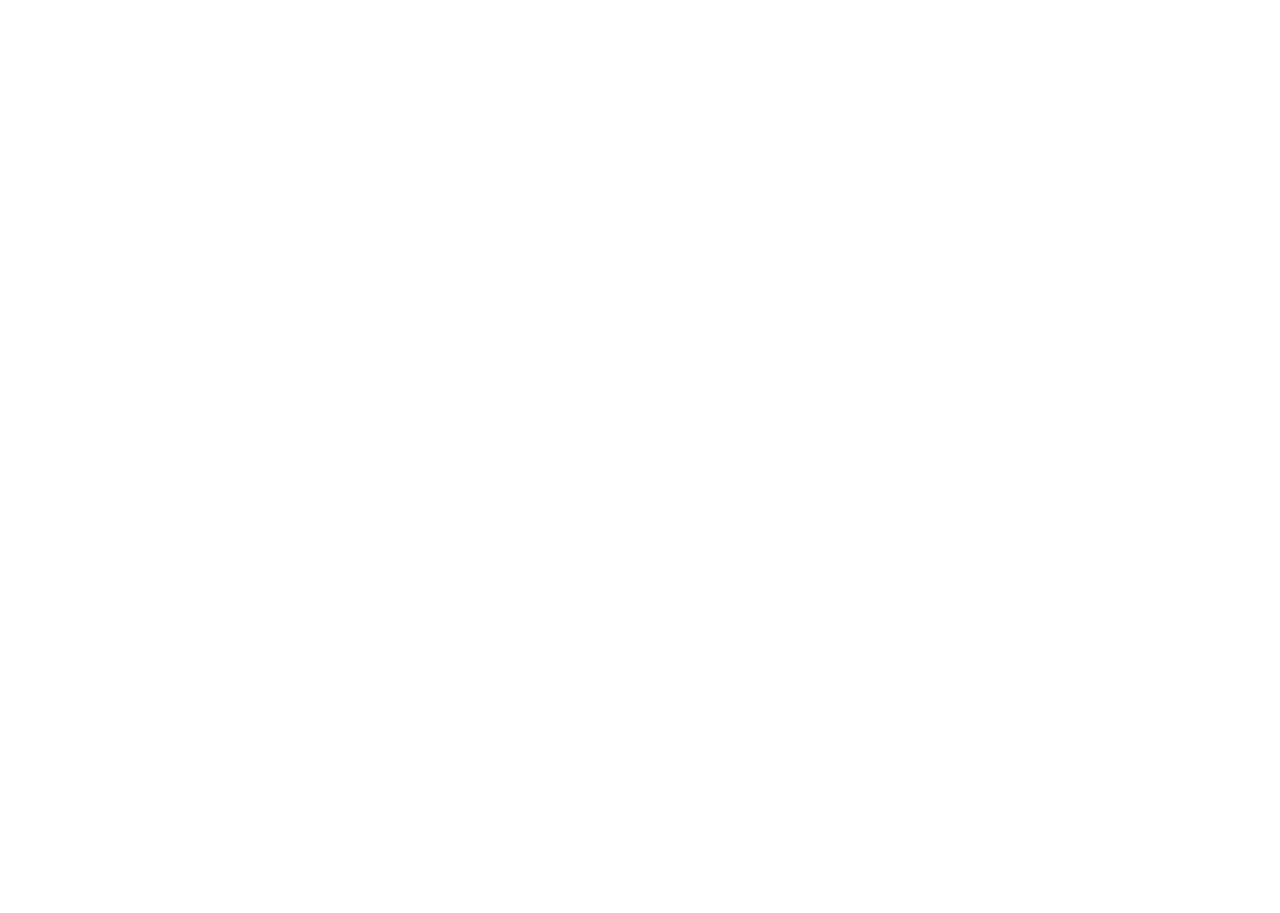
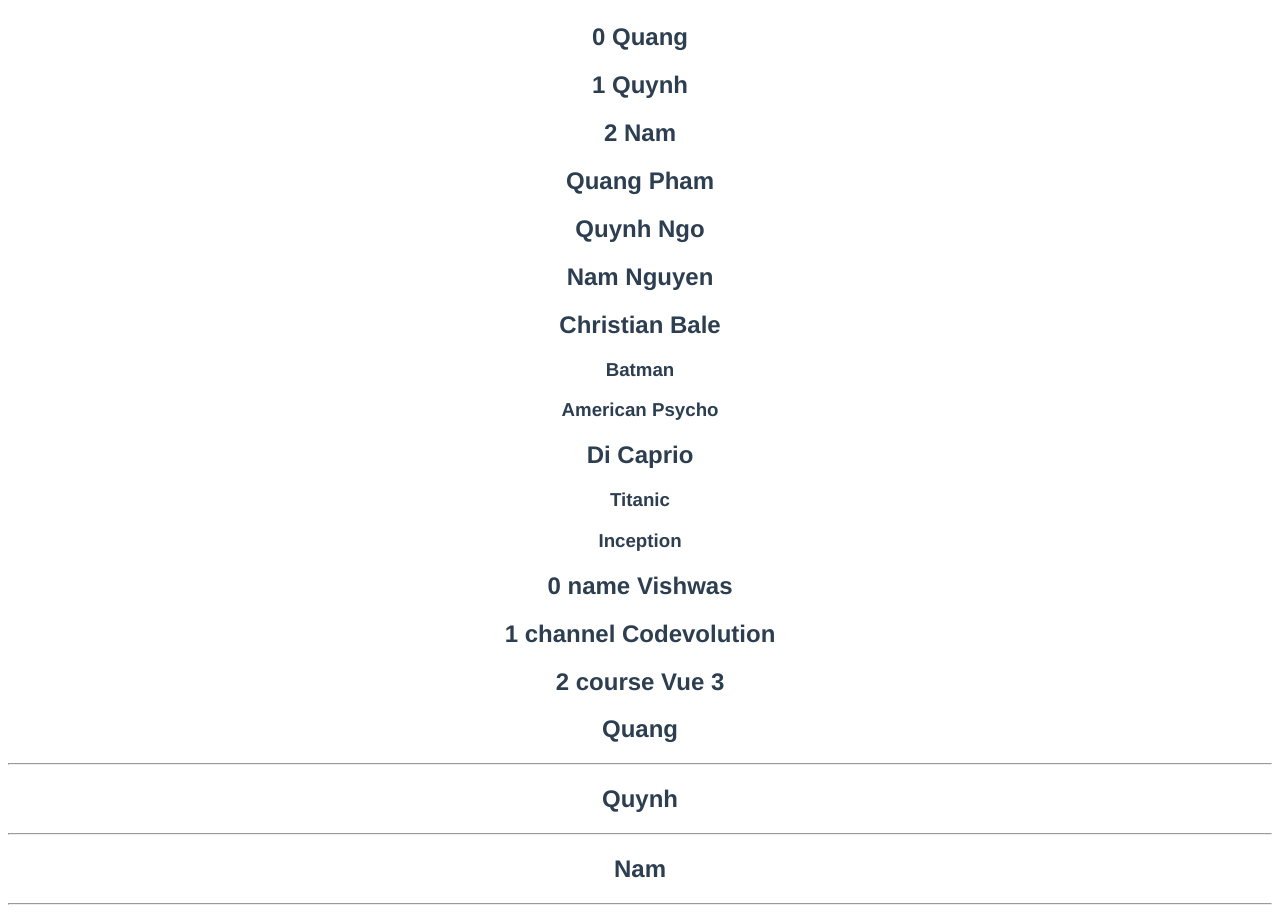
Before and after one commit to phuongquynhngo/Vue_3_tutorial, a Vue app: page / in a window 1280 px wide. Shown: the part 1187-2100 px from the top of the page. Before the commit the page ends 1210 px from the top, so only its background shows below. Built offline with nearby package versions, Linux system fonts and the light colour scheme.

Commit message:
List Rendering

```diff
--- a/src/App.vue
+++ b/src/App.vue
@@ -92,8 +92,33 @@
   v-show conditionally displayselements, higher initial render costs, to toggle something frequently
   -->
 
+<!-- List Rendering
 
+  using v-for directive -->
 
+  <!--iterating over an array of strings  -->
+
+  <!-- <h2 v-for="name in names" :key="name">{{ name }}</h2> -->
+  <h2 v-for="(name, index) in names" :key="name">{{index}} {{ name }}</h2>
+  <!-- value of v-bind key attributes must be unique  -->
+
+  <!--iterating over an array of objects  -->
+  <h2 v-for="name in fullNames" :key="name.first">{{ name.first }} {{ name.last }}</h2>
+
+  <!--iterating over an array of arrays  -->
+  <div v-for="actor in actors" :key="actor.name">
+  <h2 >{{ actor.name }}</h2>
+  <h3 v-for="movie in actor.movies" :key="movie">{{ movie }}</h3>
+  </div>
+
+  <!--iterating over an object  -->
+  <h2 v-for="(value,key,index) in myInfo" :key="value">{{index}} {{key}} {{ value }}</h2>
+
+   <!-- using v-for in template -->
+  <template v-for="name in names" :key="name">
+  <h2>{{ name }}</h2>
+  <hr />
+  </template>
 
 
 
@@ -140,6 +165,27 @@
       num:"a",
       display: true,
       showElement: false,
+      names: ['Quang', 'Quynh', 'Nam'],
+      fullNames: [
+        {first: 'Quang', last:'Pham'},
+        {first: 'Quynh', last:'Ngo'},
+        {first: 'Nam', last:'Nguyen'},
+      ],
+      actors: [
+        {
+          name: 'Christian Bale',
+          movies: ['Batman', 'American Psycho'],
+        },
+        {
+          name: 'Di Caprio',
+          movies: ['Titanic', 'Inception'],
+        },
+      ],
+      myInfo: {
+        name: 'Vishwas',
+        channel: 'Codevolution',
+        course: 'Vue 3',
+      },
     };
   },
 
```
